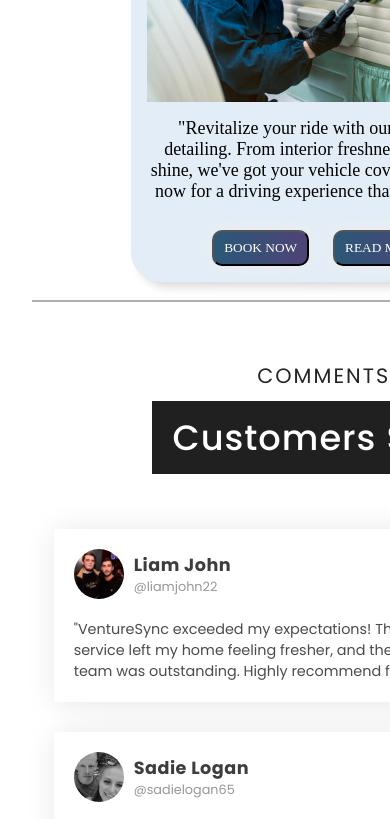
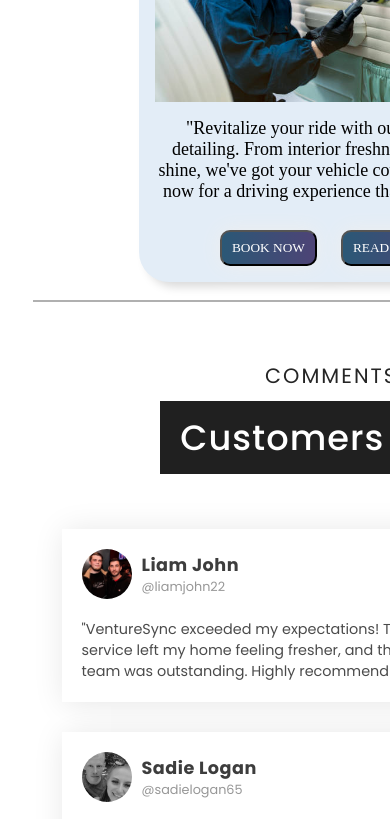
Before and after one commit to Uzain-Ali/Services-Website-, a plain HTML site: page index.html in a window 390 px wide. Shown: the part 2155-2974 px from the top of the page. Drawn offline with nearby package versions, Linux system fonts and the light colour scheme.

Commit message:
Screen Adjustments

```diff
--- a/style.css
+++ b/style.css
@@ -10,7 +10,7 @@
 
 @media (max-width:768px){
     html{
-        width: 166%;
+        width: 170%;
     }
 }
 
```
